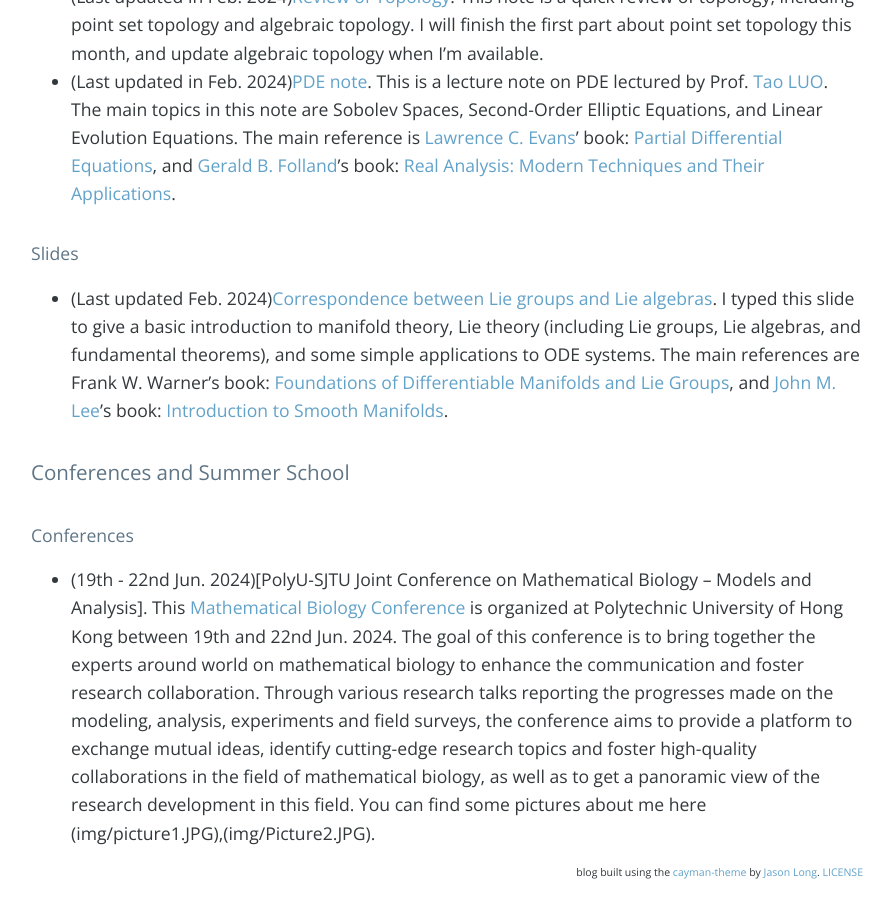
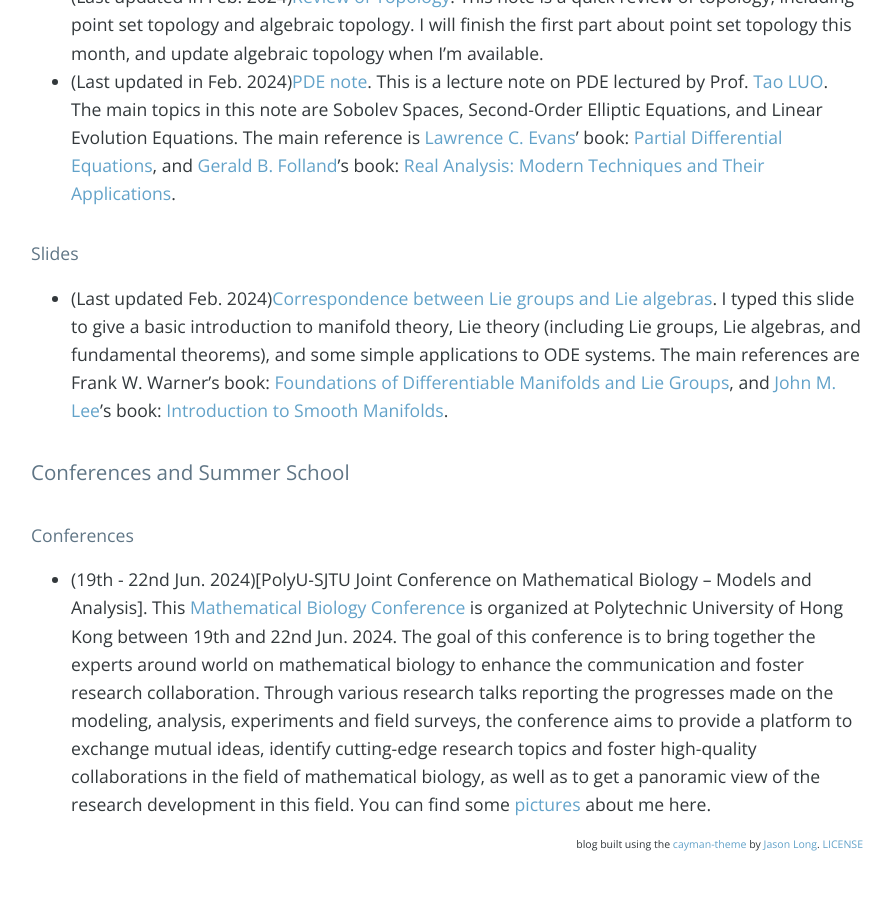
Before and after one commit to Louis-shuo-wang/Louis-shuo-wang.github.io, a Jekyll site: the page built from index.md, in a window 1280 px wide and 900 px high, scrolled down 1590 px. Shown: the whole window, without its empty margins (193-1087 px from the left). Built offline with Jekyll 4.4.1, drawn with Linux system fonts in a browser that asks for light colours; nearby versions of some CDN libraries; our own code applies the rules of GitHub Pages for plain Markdown files; the list of posts is cut into pages by our own code; comment, search, counter and statistics services are not loaded; after the commit the page ends 2462 px from its top, so only the background shows below that.

Commit message:
Update index.md

```diff
--- a/index.md
+++ b/index.md
@@ -34,4 +34,4 @@
 ### Conferences and Summer School
 
 #### Conferences
-* (19th - 22nd Jun. 2024)[PolyU-SJTU Joint Conference on Mathematical Biology – Models and Analysis]. This [Mathematical Biology Conference](https://events.polyu.edu.hk/polyusjtu/home) is organized at Polytechnic University of Hong Kong between 19th and 22nd Jun. 2024. The goal of this conference is to bring together the experts around world on mathematical biology to enhance the communication and foster research collaboration. Through various research talks reporting the progresses made on the modeling, analysis, experiments and field surveys, the conference aims to provide a platform to exchange mutual ideas, identify cutting-edge research topics and foster high-quality collaborations in the field of mathematical biology, as well as to get a panoramic view of the research development in this field. You can find some pictures about me here (img/picture1.JPG),(img/Picture2.JPG).
+* (19th - 22nd Jun. 2024)[PolyU-SJTU Joint Conference on Mathematical Biology – Models and Analysis]. This [Mathematical Biology Conference](https://events.polyu.edu.hk/polyusjtu/home) is organized at Polytechnic University of Hong Kong between 19th and 22nd Jun. 2024. The goal of this conference is to bring together the experts around world on mathematical biology to enhance the communication and foster research collaboration. Through various research talks reporting the progresses made on the modeling, analysis, experiments and field surveys, the conference aims to provide a platform to exchange mutual ideas, identify cutting-edge research topics and foster high-quality collaborations in the field of mathematical biology, as well as to get a panoramic view of the research development in this field. You can find some [pictures](img/picture1.JPG,img/Picture2.JPG) about me here.
```
